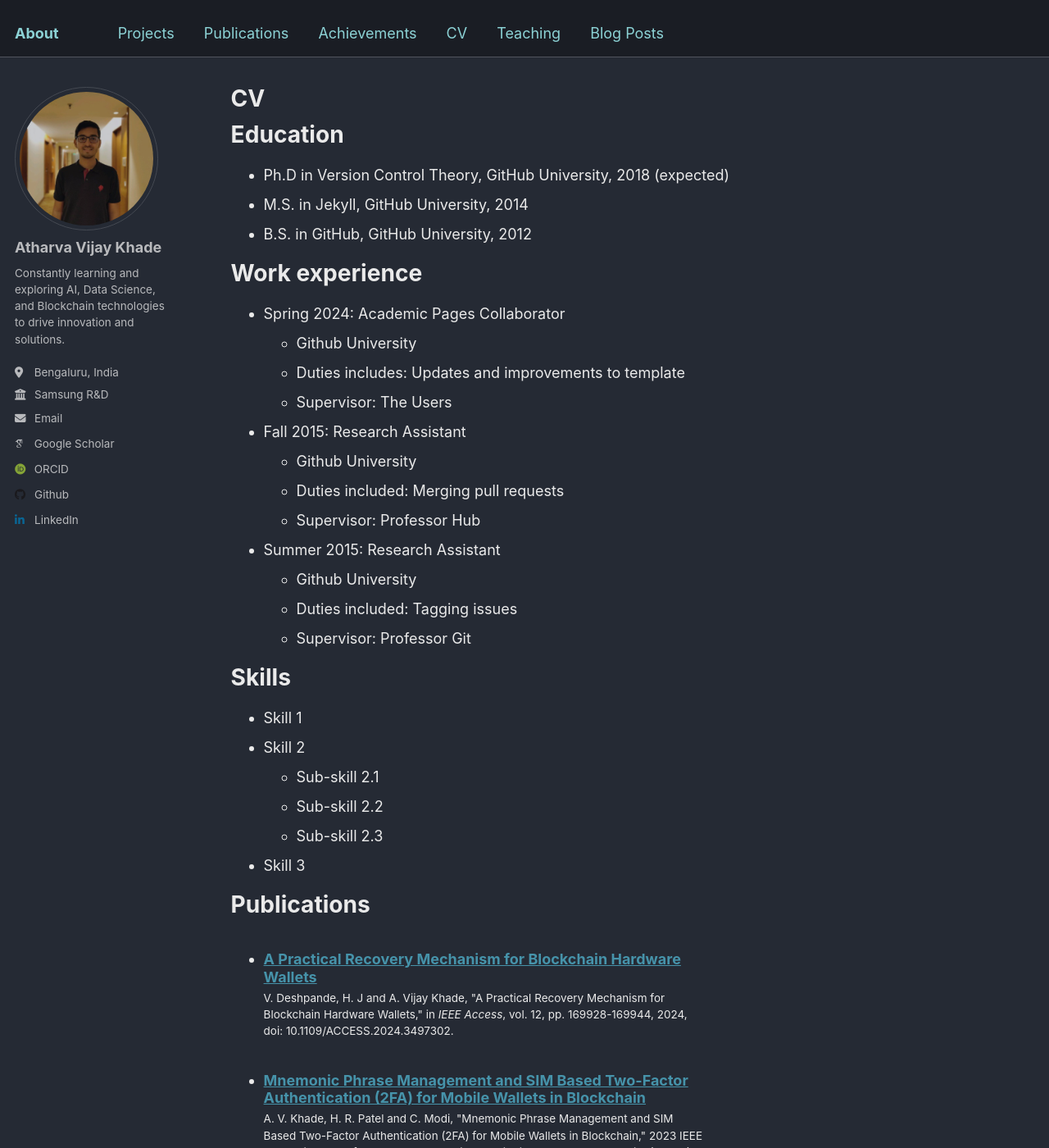
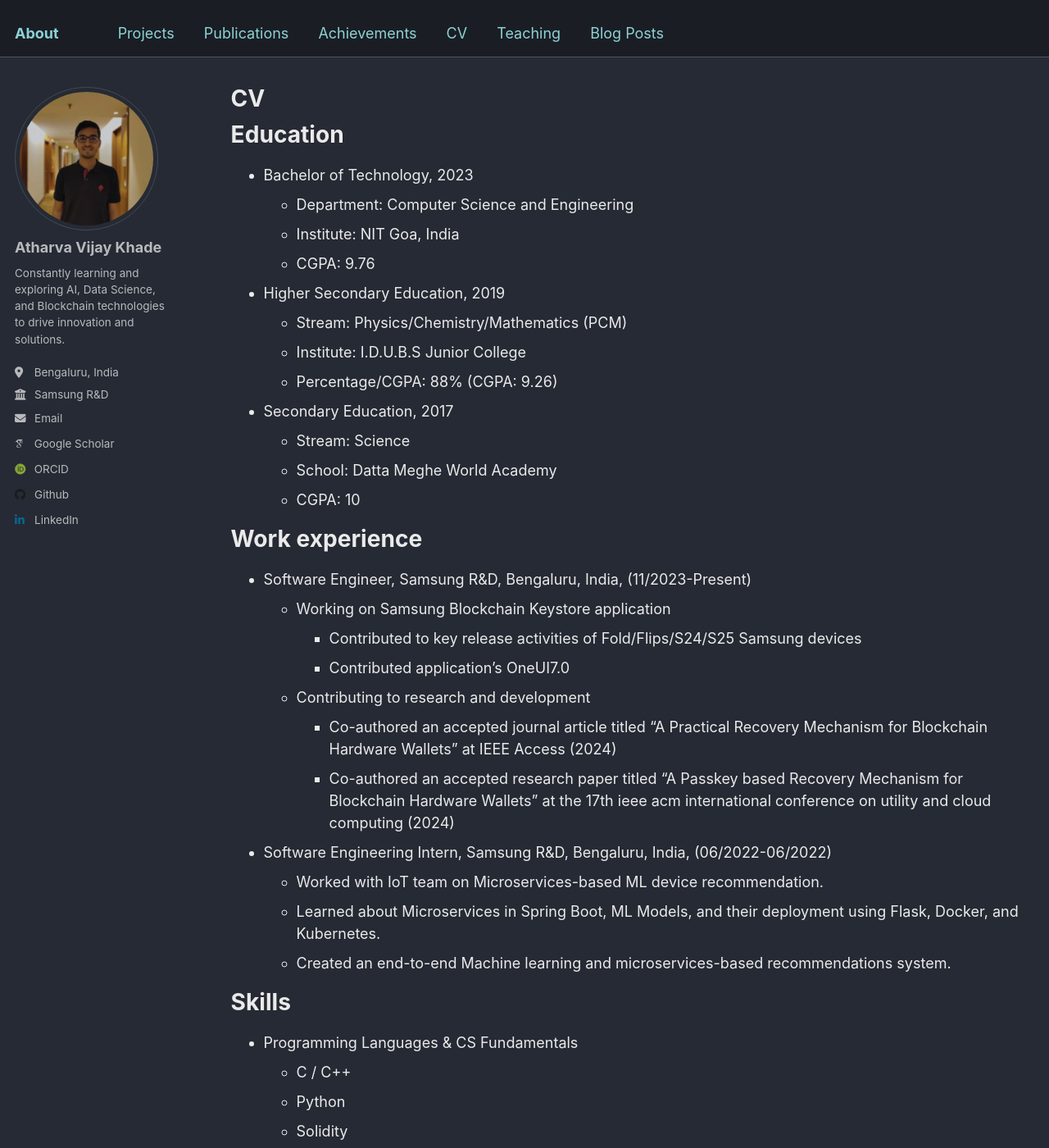
Before and after one commit to ath-vk/ath-vk.github.io, a Jekyll site: the page built from _pages/cv.md, in a window 1280 px wide and 1400 px high. Shown: the whole window at 82% size. Built offline with Jekyll 4.4.1, drawn with Linux system fonts in a browser that asks for light colours; nearby versions of some CDN libraries; some web fonts are replaced; some of the changed text lies outside the part shown.

```diff
--- a/_pages/cv.md
+++ b/_pages/cv.md
@@ -11,35 +11,68 @@ redirect_from:
 
 Education
 ======
-* Ph.D in Version Control Theory, GitHub University, 2018 (expected)
-* M.S. in Jekyll, GitHub University, 2014
-* B.S. in GitHub, GitHub University, 2012
+* Bachelor of Technology, 2023
+  * Department: Computer Science and Engineering
+  * Institute: NIT Goa, India
+  * CGPA: 9.76
+* Higher Secondary Education, 2019
+  * Stream: Physics/Chemistry/Mathematics (PCM)
+  * Institute: I.D.U.B.S Junior College
+  * Percentage/CGPA: 88% (CGPA: 9.26)
+* Secondary Education, 2017
+  * Stream: Science
+  * School: Datta Meghe World Academy
+  * CGPA: 10
 
 Work experience
 ======
-* Spring 2024: Academic Pages Collaborator
-  * Github University
-  * Duties includes: Updates and improvements to template
-  * Supervisor: The Users
+* Software Engineer, Samsung R&D, Bengaluru, India, (11/2023-Present)
+  * Working on Samsung Blockchain Keystore application
+    * Contributed to key release activities of Fold/Flips/S24/S25 Samsung devices
+    * Contributed application's OneUI7.0
+  * Contributing to research and development
+    * Co-authored an accepted journal article titled "A Practical Recovery Mechanism for Blockchain Hardware Wallets" at IEEE Access (2024)
+    * Co-authored an accepted research paper titled "A Passkey based Recovery Mechanism for Blockchain Hardware Wallets" at the 17th ieee acm international conference on utility and cloud computing (2024)
 
-* Fall 2015: Research Assistant
-  * Github University
-  * Duties included: Merging pull requests
-  * Supervisor: Professor Hub
-
-* Summer 2015: Research Assistant
-  * Github University
-  * Duties included: Tagging issues
-  * Supervisor: Professor Git
+* Software Engineering Intern, Samsung R&D, Bengaluru, India, (06/2022-06/2022)
+  * Worked with IoT team on Microservices-based ML device
+recommendation.
+  * Learned about Microservices in Spring Boot, ML Models, and their
+deployment using Flask, Docker, and Kubernetes.
+  * Created an end-to-end Machine learning and microservices-based
+recommendations system.
 
 Skills
 ======
-* Skill 1
-* Skill 2
-  * Sub-skill 2.1
-  * Sub-skill 2.2
-  * Sub-skill 2.3
-* Skill 3
+* Programming Languages & CS Fundamentals
+  * C / C++
+  * Python
+  * Solidity
+  * SQL
+  * Data Structures and Algorithms
+  * Object Oriented Programming
+* Programming Libraries
+  * Numpy
+  * Pandas
+* Technologies
+  * Blockchain
+  * Machine Learning
+  * Android Development
+* Frameworks
+  * Spring boot
+  * Flask
+* Architectures
+  * Microservices
+  * Monoliths
+* Deployment and Testing tools
+  * Docker
+  * Kubernetes
+  * Postman
+* Prompt Engineering
+  * ChatGpt
+  * leonardo.ai
+  * Canva Designing
+  * Presentations
 
 Publications
 ======
@@ -61,4 +94,18 @@ Teaching
 
 Service and leadership
 ======
-* Currently signed in to 43 different slack teams
+* Created & managed merchandise ordering web page (03/2023 - 03/2023)
+  * Saavyas is a Techno-Cultural fest of NIT Goa, I successfully created & managed
+    the online merchandise ordering web page in collaboration with the
+    merchandise team.
+* Created & managed the backend for NLTM-LID (07/2022 - 08/2022)
+  * NLTM-LID is a project under IIT Mandi and NIT Goa that is a Spoken language
+    identification system from the conversational speech of Indian languages and
+    Indian English. I was successful to build a backend in Flask for the project
+    under the guidance of Dr. Dileep A.D. (IIT Mandi), Dr. Veena Thenkanidiyoor
+    (NIT Goa) and PhD scholars at IIT Mandi.
+* Was a Member of the Core Team at Coding Club NIT Goa (09/2022 - 05/2023)
+  * As a member of the core team at Coding Club NIT Goa, I delivered a talks on the
+    C++ STL and a preparation talk for job placements to our juniors at NIT Goa.
+* Sports and Captaincy (01/2015 - 01/2017)
+  * I have experience of playing cricket at a professional club level at Mumbai Cricket Association (MCA) and Aurangabad District Cricket Association (ADCA), I also competed in inter-school cricket. I had the privilege of captaining my team during the matches.
```
Also changed, not shown: other parts of _pages/cv.md (+1 -1 lines), _pages/publications.html (+5 -4 lines), _posts/2012-08-14-blog-post-1.md (deleted, +0 -20 lines), _posts/2013-08-14-blog-post-2.md (deleted, +0 -20 lines), _posts/2014-08-14-blog-post-3.md (deleted, +0 -20 lines), _posts/2015-08-14-blog-post-4.md (deleted, +0 -20 lines), _posts/2023-03-05-Coin-vs-Token.md (added, +31 -0 lines), _posts/2024-04-29-Awaken.md (added, +23 -0 lines), _posts/2199-01-01-future-post.md (deleted, +0 -11 lines), _talks/2013-03-01-tutorial-1.md (deleted, +0 -13 lines), _talks/2023-05-01-GfG.md (added, +13 -0 lines), _talks/2023-10-06-2nd-best-paper-award.md (+1 -1 lines), _talks/2023-10-13-Medalist.md (+1 -1 lines), _teaching/2014-spring-teaching-1.md (deleted, +0 -20 lines), 3 more files.
